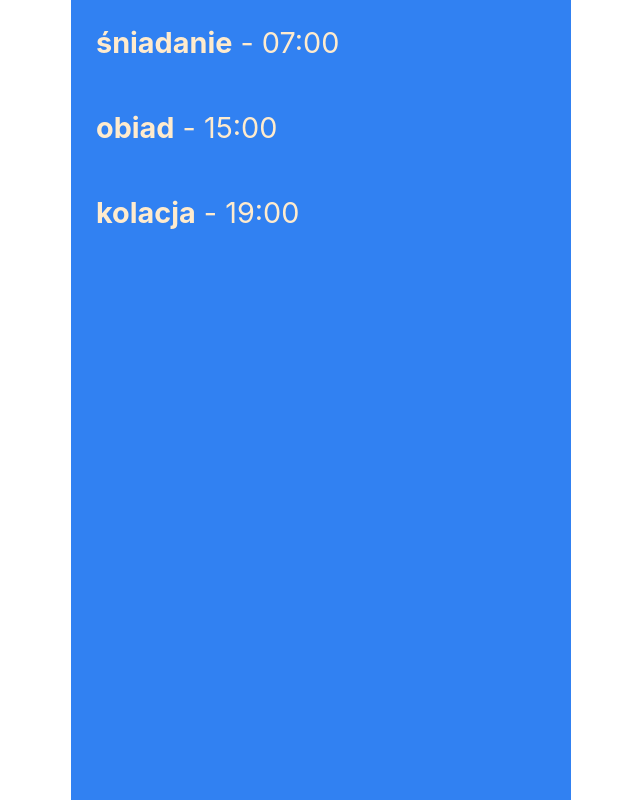
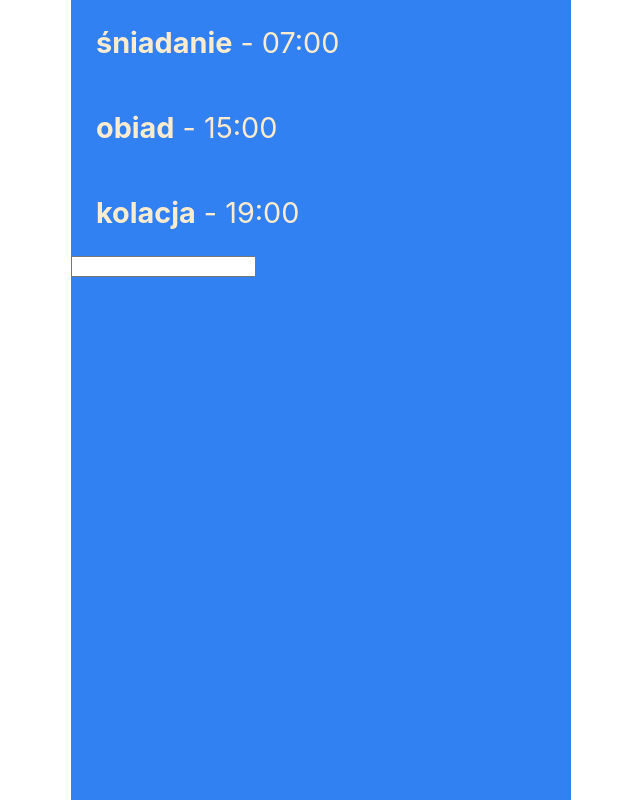
Before and after one commit to ZbigniewKulczynski1984/Events_list, a React (Create React App) app: page / in a window 1280 px wide. Shown: the whole page, without its empty margins (319-959 px from the left). Built offline with nearby package versions, Linux system fonts and the light colour scheme.

Commit message:
info added to Grafik.jsx

```diff
--- a/src/Grafik.jsx
+++ b/src/Grafik.jsx
@@ -2,6 +2,7 @@ import React, { Component} from "react";
 
 import "./Grafik.css";
 import Countdown from "./Countdown";
+import EditEvent from "./EditEvent";
 
 class Grafik extends Component {
     constructor() {
@@ -18,7 +19,10 @@ class Grafik extends Component {
         const events = this.state.events.map(el => {
             return <Countdown key={el.id}name={el.name} time={el.time} />;
         });
-        return <div className="grafik">{events}</div>;
+        return <div className="grafik">
+            {events}
+            <EditEvent />
+            </div>;
 
     }
 }
```
